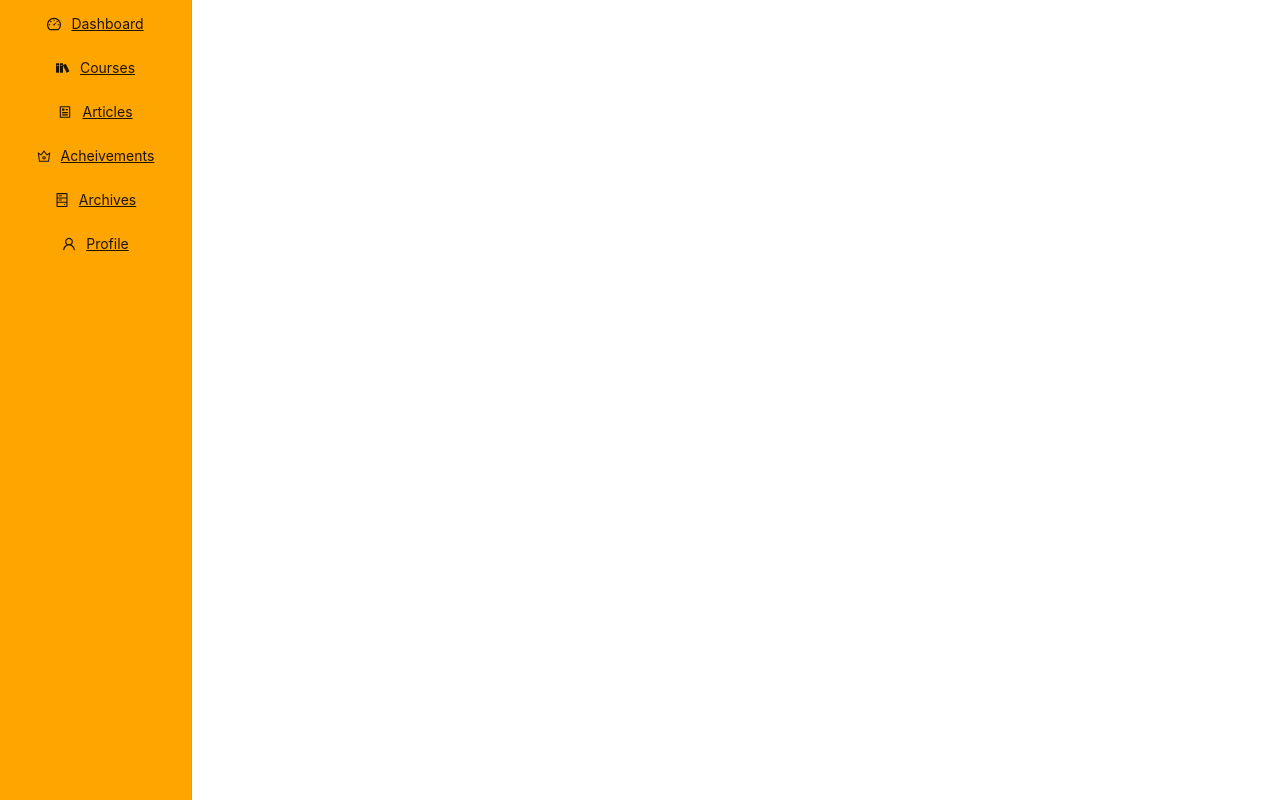
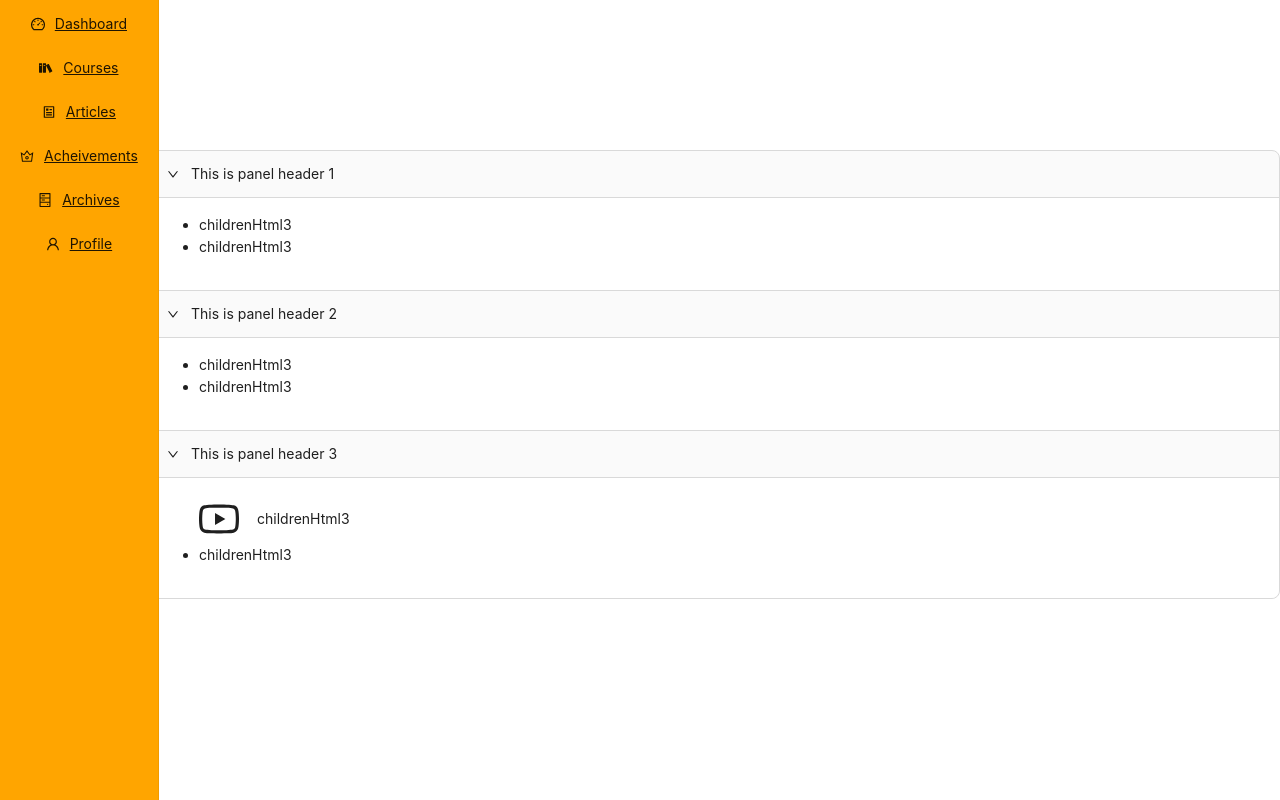
Before and after one commit to donuva/INT3306E_20_TEAM-9, a React (Create React App) app in the folder lms_fe/: page /app/lecture-detail in a window 1280 px wide. Built offline with nearby package versions, Linux system fonts and the light colour scheme.

Commit message:
feat: doing lecture detail

```diff
--- a/lms_fe/src/App.jsx
+++ b/lms_fe/src/App.jsx
@@ -6,27 +6,21 @@ import SideNav from './Components/SideNav';
 import Lectures from './Views/FakeLecture';
 import Lecture from './Views/Lecture';
 import { Col, Row } from 'antd';
+import LectureDetail from './Views/Lecture/components/LectureDetail';
 
 function App() {
   return (
     <div className="App">
 
      <Router>
-      <Row style={{display:'flex'}}>
-        <Col style={{position: 'fixed', width: '15%'}}><SideNav/></Col>
-        <Col style={{marginLeft: '20%'}}>
 
+     <SideNav/>
       <Routes>
         <Route path="/app/courses" element={<CoursePage />} />
         <Route path="/app/lectures" element={<Lecture />} />
+        <Route path="/app/lecture-detail" element={<LectureDetail />} />
+
       </Routes>
-        </Col>
-      </Row>
-     {/* <SideNav/>
-      <Routes>
-        <Route path="/app/courses" element={<CoursePage />} />
-        <Route path="/app/lectures" element={<Lecture />} />
-      </Routes> */}
     </Router>
     </div>
   );
--- a/lms_fe/src/Components/SideNav.jsx
+++ b/lms_fe/src/Components/SideNav.jsx
@@ -17,7 +17,7 @@ function Home() {
         style={{
           overflow: 'auto',
           height: '200vh',
-          display: 'fixed',
+          position: 'fixed',
           left: 0,
           backgroundColor:'orange',
         }}
--- a/lms_fe/src/Views/Lecture/components/LectureDetail.jsx
+++ b/lms_fe/src/Views/Lecture/components/LectureDetail.jsx
@@ -0,0 +1,162 @@
+import React from "react";
+import { Button, Collapse } from "antd";
+import { YoutubeFilled, YoutubeOutlined } from "@ant-design/icons";
+
+const customStyle = {
+  marginLeft: "150px",
+  marginTop: "150px",
+  textAlign: "left",
+};
+
+const text = `A dog is a type of domesticated animal. Known for its loyalty and faithfulness, it can be found
+as a welcome guest in many households across the world.`;
+
+const CustomPanel = ({ label, children }) => (
+  <div className="custom-panel">
+    <div className="custom-label" style={{ textAlign: "left" }}>
+      {label}
+    </div>
+    <div style={{ textAlign: "left", paddingLeft: "24px" }}>{children}</div>
+  </div>
+);
+
+const course = {
+  id: 0,
+  name: "name",
+  category: "string",
+  description: "string",
+  teacher: {
+    id: 0,
+    user: {
+      id: 0,
+      name: "string",
+      birthdate: "2023-10-14T07:57:02.151Z",
+      username: "string",
+      ava_url: "string",
+      bio: "string",
+      email: "string",
+      phone: "string",
+      roles: ["string"],
+      createdDate: "2023-10-14T07:57:02.151Z",
+      updatedAt: "2023-10-14T07:57:02.151Z",
+    },
+    courseList: ["string"],
+  },
+  lessonList: [
+    {
+      id: 0,
+      topic: "topic lesson 1",
+      content: "content lesson 1",
+      url: "url lesson 1",
+      course: "course lesson 1",
+      createdDate: "2023-10-14T07:57:02.151Z",
+      updatedAt: "2023-10-14T07:57:02.151Z",
+    },
+  ],
+  examList: [
+    {
+      id: 0,
+      course: "course exam 1",
+      title: "title exam 1",
+      deadline: "2023-10-14T07:57:02.151Z",
+      duration: 0,
+      questionList: [
+        {
+          id: 0,
+          content: "string",
+          opt1: "string",
+          opt2: "string",
+          opt3: "string",
+          opt4: "string",
+          correct_answer: 0,
+          exam: "string",
+        },
+      ],
+      createdDate: "2023-10-14T07:57:02.152Z",
+      updatedAt: "2023-10-14T07:57:02.152Z",
+    },
+  ],
+  exerciseList: [
+    {
+      id: 0,
+      content: "content exercise 1",
+      title: "title exercise 1",
+      deadline: "2023-10-14T07:57:02.152Z",
+      course: "course exercise 1",
+      createdDate: "2023-10-14T07:57:02.152Z",
+      updatedAt: "2023-10-14T07:57:02.152Z",
+    },
+  ],
+  createdDate: "2023-10-14T07:57:02.152Z",
+  updatedAt: "2023-10-14T07:57:02.152Z",
+};
+const list = [...course.lessonList, ...course.examList, ...course.exerciseList];
+const items = [
+  {
+    key: "1",
+    label: "This is panel header 1",
+    children: "children1",
+    childrenHtml: (
+      <ul>
+        <li>
+          {" "}
+          <a>childrenHtml3</a>
+        </li>
+        <li>
+          <a>childrenHtml3</a>
+        </li>
+      </ul>
+    ),
+  },
+  {
+    key: "2",
+    label: "This is panel header 2",
+    children: "children2",
+    childrenHtml: (
+      <ul>
+        <li>
+          {" "}
+          <a>childrenHtml3</a>
+        </li>
+        <li>
+          <a>childrenHtml3</a>
+        </li>
+      </ul>
+    ),
+  },
+  {
+    key: "3",
+    label: "This is panel header 3",
+    children: "children3",
+    childrenHtml: (
+      <ul>
+        <li style={{ listStyle: "none" }}>
+          <a style={{display:"flex",alignItems:'center'}}>
+            <YoutubeOutlined
+              style={{ marginRight: "8px", width: "50px", height: "50px",fontSize:'40px'}}
+            ></YoutubeOutlined>
+            <span>childrenHtml3</span>
+          </a>
+        </li>
+        <li>
+          <a>childrenHtml3</a>
+        </li>
+      </ul>
+    ),
+  },
+];
+// add field to convert children text to html
+const LectureDetail = () => (
+  <Collapse defaultActiveKey={["1", "2", "3"]} style={customStyle}>
+    {items.map((item) => (
+      <Collapse.Panel
+        key={item.key}
+        header={<CustomPanel label={item.label}></CustomPanel>}
+      >
+        {item.childrenHtml}
+      </Collapse.Panel>
+    ))}
+  </Collapse>
+);
+
+export default LectureDetail;
```
